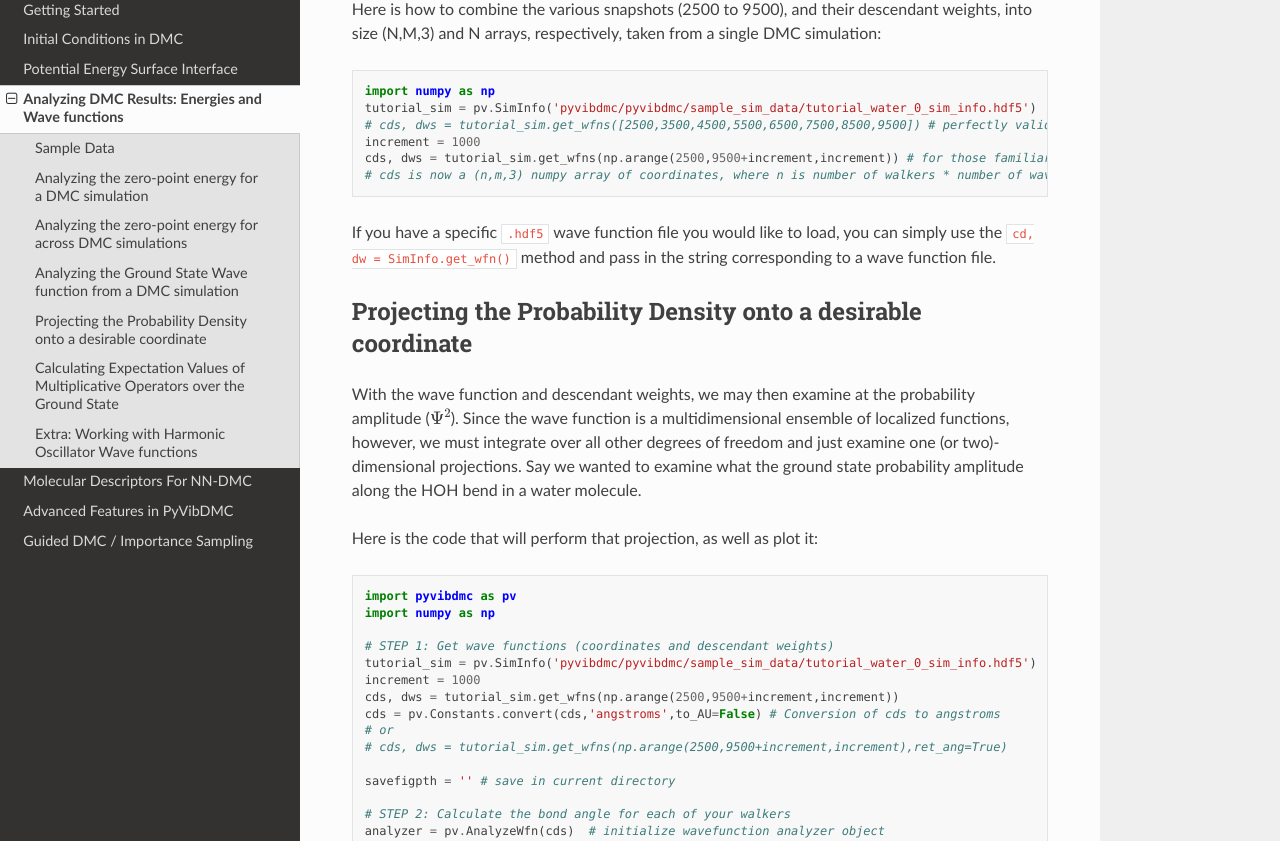
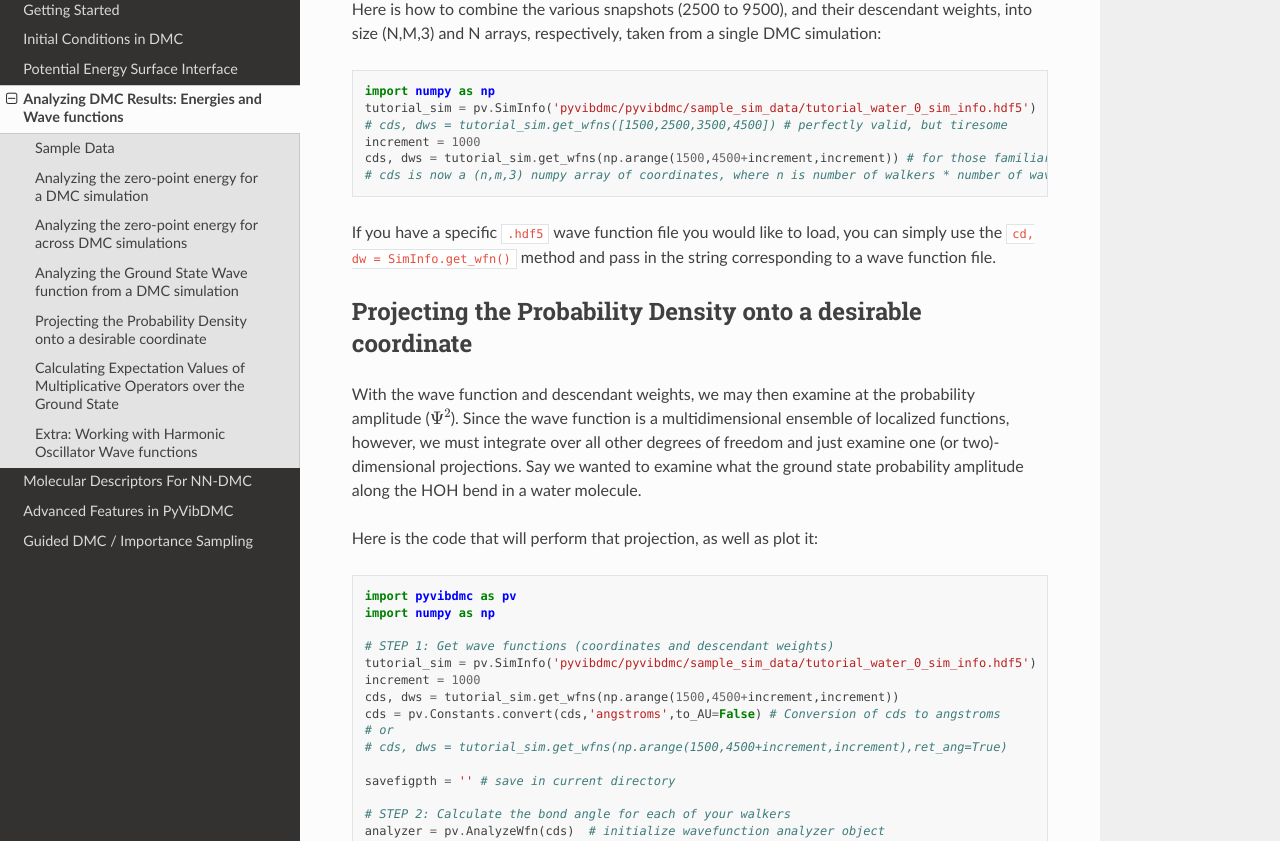
Before and after one commit to rjdirisio/pyvibdmc, a Sphinx documentation site: the page built from docs/analysis.rst, in a window 1280 px wide and 1400 px high, scrolled down 3207 px. Shown: the part 142-983 px from the top of the window. Built offline with Sphinx 7.4.7 and the Read the Docs theme 2.0.0, drawn with Linux system fonts in a browser that asks for light colours; some of the changed text lies outside the part shown.

Commit message:
Update docs to fix some typos

```diff
--- a/docs/analysis.rst
+++ b/docs/analysis.rst
@@ -118,9 +118,9 @@ respectively, taken from a single DMC simulation::
 
    import numpy as np
    tutorial_sim = pv.SimInfo('pyvibdmc/pyvibdmc/sample_sim_data/tutorial_water_0_sim_info.hdf5')
-   # cds, dws = tutorial_sim.get_wfns([2500,3500,4500,5500,6500,7500,8500,9500]) # perfectly valid, but tiresome
+   # cds, dws = tutorial_sim.get_wfns([1500,2500,3500,4500]) # perfectly valid, but tiresome
    increment = 1000
-   cds, dws = tutorial_sim.get_wfns(np.arange(2500,9500+increment,increment)) # for those familiar with numpy
+   cds, dws = tutorial_sim.get_wfns(np.arange(1500,4500+increment,increment)) # for those familiar with numpy
    # cds is now a (n,m,3) numpy array of coordinates, where n is number of walkers * number of wave functions
 
 If you have a specific ``.hdf5`` wave function file you would like to load, you can simply use the
@@ -141,10 +141,10 @@ Here is the code that will perform that projection, as well as plot it::
     # STEP 1: Get wave functions (coordinates and descendant weights)
     tutorial_sim = pv.SimInfo('pyvibdmc/pyvibdmc/sample_sim_data/tutorial_water_0_sim_info.hdf5')
     increment = 1000
-    cds, dws = tutorial_sim.get_wfns(np.arange(2500,9500+increment,increment))
+    cds, dws = tutorial_sim.get_wfns(np.arange(1500,4500+increment,increment))
     cds = pv.Constants.convert(cds,'angstroms',to_AU=False) # Conversion of cds to angstroms
     # or
-    # cds, dws = tutorial_sim.get_wfns(np.arange(2500,9500+increment,increment),ret_ang=True)
+    # cds, dws = tutorial_sim.get_wfns(np.arange(1500,4500+increment,increment),ret_ang=True)
 
     savefigpth = '' # save in current directory
 
@@ -189,7 +189,7 @@ do that::
     import itertools as itt
     tutorial_sim = pv.SimInfo('pyvibdmc/pyvibdmc/sample_sim_data/tutorial_water_0_sim_info.hdf5')
     increment = 1000
-    cds, dws = tutorial_sim.get_wfns(np.arange(2500,9500+increment,increment))
+    cds, dws = tutorial_sim.get_wfns(np.arange(1500,4500+increment,increment))
     cds = pv.Constants.convert(cds,'angstroms',to_AU=False) # Conversion of cds to angstroms
     analyzer = pv.AnalyzeWfn(cds)  # initialize analyzer object
 
@@ -228,7 +228,7 @@ The calculation of, say, the expectation value of the displacement of one OH str
 
     tutorial_sim = pv.SimInfo('pyvibdmc/pyvibdmc/sample_sim_data/tutorial_water_0_sim_info.hdf5')
     increment = 1000
-    cds, dws = tutorial_sim.get_wfns(np.arange(2500,9500+increment,increment), ret_ang=True)
+    cds, dws = tutorial_sim.get_wfns(np.arange(1500,4500+increment,increment), ret_ang=True)
     savefigpth = '' # save in current directory
 
     analyzer = pv.AnalyzeWfn(cds)  # initialize wavefunction analyzer object
@@ -257,7 +257,7 @@ In order to project the probability amplitude onto the bond length, which is the
 
     tutorial_sim = pv.SimInfo('./harm_osc_test_sim_info.hdf5')
     increment = 1000
-    cds, dws = tutorial_sim.get_wfns(np.arange(1500, 10000+increment, increment), ret_ang=True) #gets back cds in angstroms
+    cds, dws = tutorial_sim.get_wfns(np.arange(1500, 4500+increment, increment), ret_ang=True) #gets back cds in angstroms
     savefigpth = '' # save in current directory
 
     bond_length = np.squeeze(cds) #numpy array (N,1,1) --> (N)
--- a/docs/getting_started.rst
+++ b/docs/getting_started.rst
@@ -215,7 +215,7 @@ mass of an OH diatomic::
                                 )
         #optional num_cores parameter for multiprocessing, should not exceed the number of cores on the CPU
         #your machine has. Can use multiprocessing.cpu_count()
-        harm_DMC = pv.DMC_Sim(sim_name=f"tutorial_HarmOsc_OH_0,
+        harm_DMC = pv.DMC_Sim(sim_name=f"tutorial_HarmOsc_OH_0",
                                   output_folder="tutorial_HarmOsc_dmc",
                                   weighting='discrete', #or 'continuous'. 'continuous' keeps the ensemble size constant.
                                   num_walkers=8000, #number of geometries exploring the potential surface
```
